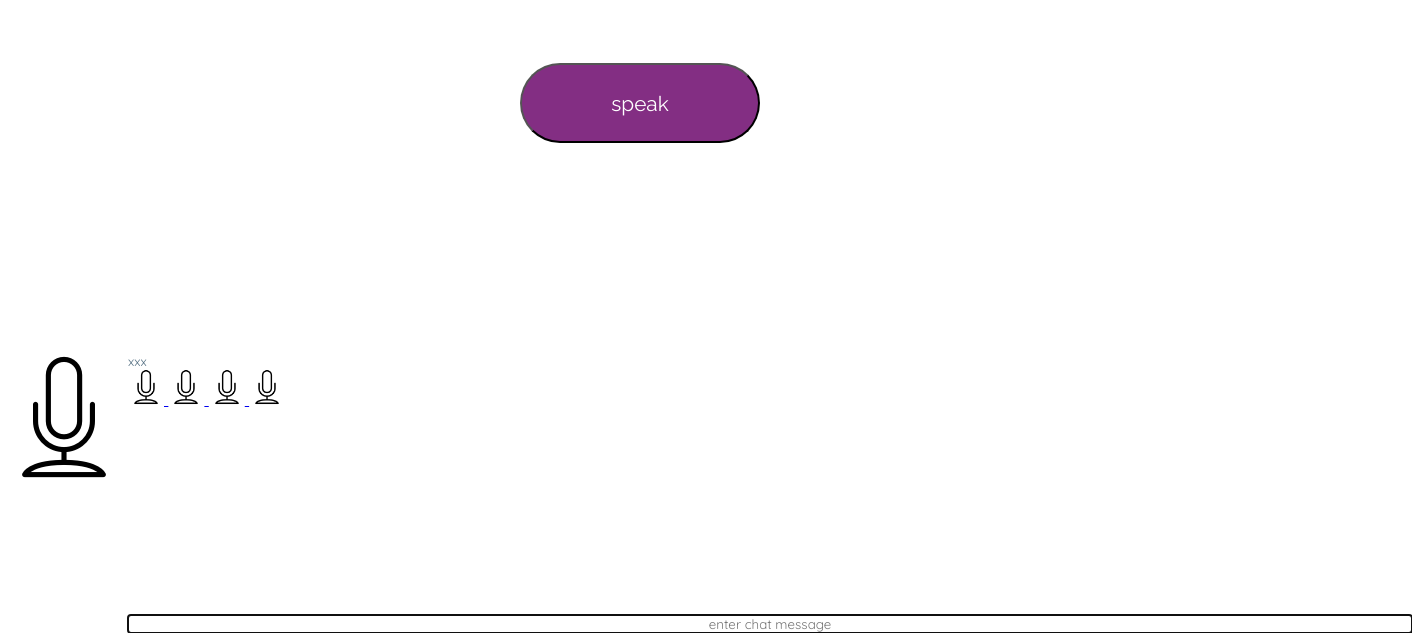
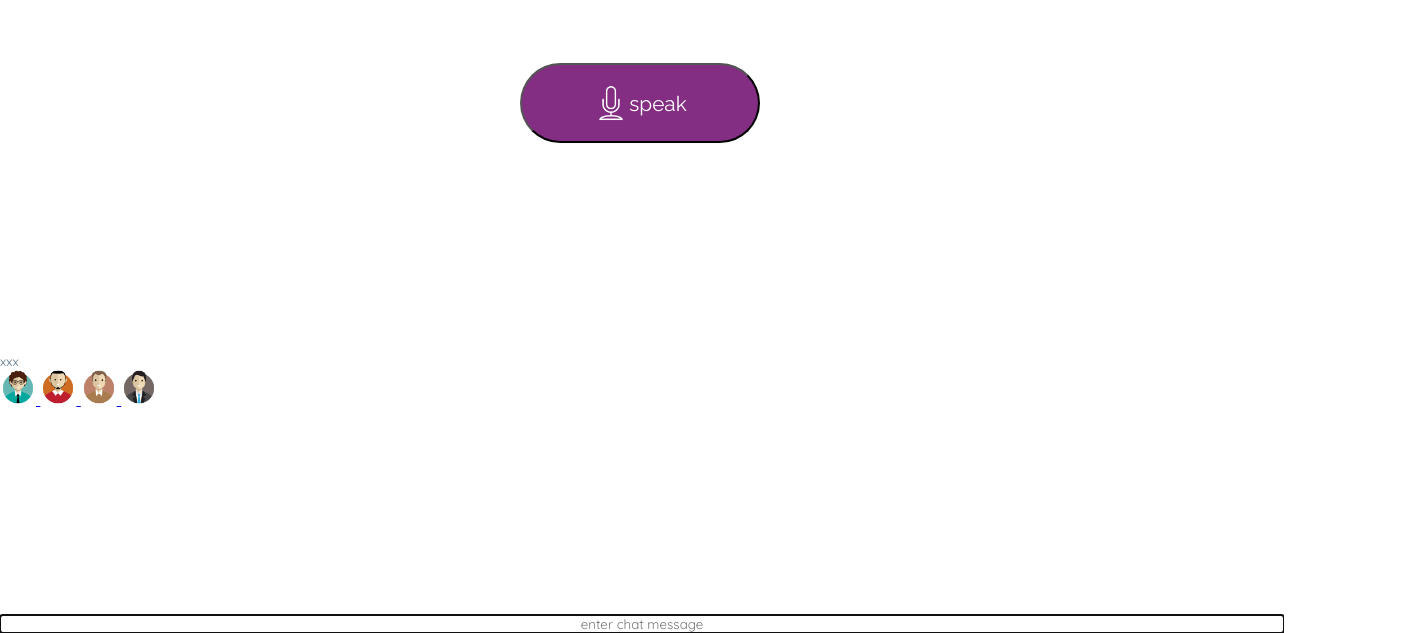
Before and after one commit to Sandman105/VoiceBot, a plain HTML site: page index.html in a window 1280 px wide. Shown: the part 167-800 px from the top of the page, 1412 px wide, since content can reach past the window. Drawn offline with nearby package versions, Linux system fonts and the light colour scheme.

Commit message:
updated css & images & js link betw youtube get & post

```diff
--- a/assets/css/stylesheet.css
+++ b/assets/css/stylesheet.css
@@ -174,6 +174,7 @@ footer {
   position: sticky;
   filter: invert(100%);
   opacity: 0.3;
+  text-decoration: none;
 }
 
 @media screen and (max-width: 500px) {
--- a/assets/javascript/javascript.js
+++ b/assets/javascript/javascript.js
@@ -6,6 +6,7 @@ function searchYouTube() {
         data: { id: $(this).data("id") },
         success: function (response) {
             console.log(response);
+            responseYouTube(response);
         },
         error: function (jqXhr, status, error) {
             alert(error);
@@ -13,7 +14,7 @@ function searchYouTube() {
     });
 }
 
-function responseYouTube() {
+function responseYouTube(response) {
 //takes ajax call and embeds video into page
     var results = response.items
     for (var i = 0; i < results.length; i++) {
--- a/index.html
+++ b/index.html
@@ -37,6 +37,7 @@
 <div class="section">
     <div class="container">
         <button id="speakButton" class="button">
+            <img id="mic" alt="mic" src="assets/images/microphone.png" class="rps" style="width:36px; height:36px; filter:invert(100%)">
             <h2>speak</h2>
         </button>
     </div>
@@ -48,22 +49,9 @@
     <div class="overlay-content">
         <a href="javascript:void(0)">saved #1</a>
         <a href="javascript:void(0)">saved #2</a>
-        <a href="https://www.patreon.com/matthewlorber">type</a>
+        <div id="youTubeImages"></div>
     </div>
 </div>
-
-
-<!-- RPS BUTTONS -->
-
-
-<div class="row">
-    <div class="column">
-        <img id="mic" alt="mic" src="assets/images/microphone.png" class="rps"
-            onclick="rps(this.id)">
-    </div>
-</div>
-
-
 
 <!-- CHAT INPUT -->
 <div>
@@ -86,19 +74,19 @@
     <div>
 
         <a href="https://github.com/gquinn1011">
-            <img src="assets/images/microphone.png" width="36px" height="36px">
+            <img src="assets/images/10_avatar-128.png" width="36px" height="36px">
         </a>
 
         <a href="https://github.com/sandman105">
-            <img src="assets/images/microphone.png" width="36px" height="36px">
+            <img src="assets/images/1_avatar-128.png" width="36px" height="36px">
         </a>
 
         <a href="https://github.com/matthew-lorber">
-            <img src="assets/images/microphone.png" width="36px" height="36px">
+            <img src="assets/images/2_avatar-128.png" width="36px" height="36px">
         </a>
 
         <a href="https://github.com/darkcypher777">
-            <img src="assets/images/microphone.png" width="36px" height="36px">
+            <img src="assets/images/7_avatar-128.png" width="36px" height="36px">
         </a>
 
     </div>
```
Also changed, not shown: assets/images/10_avatar-128.png (added), assets/images/1_avatar-128.png (added), assets/images/2_avatar-128.png (added), assets/images/7_avatar-128.png (added), 1 other file.
